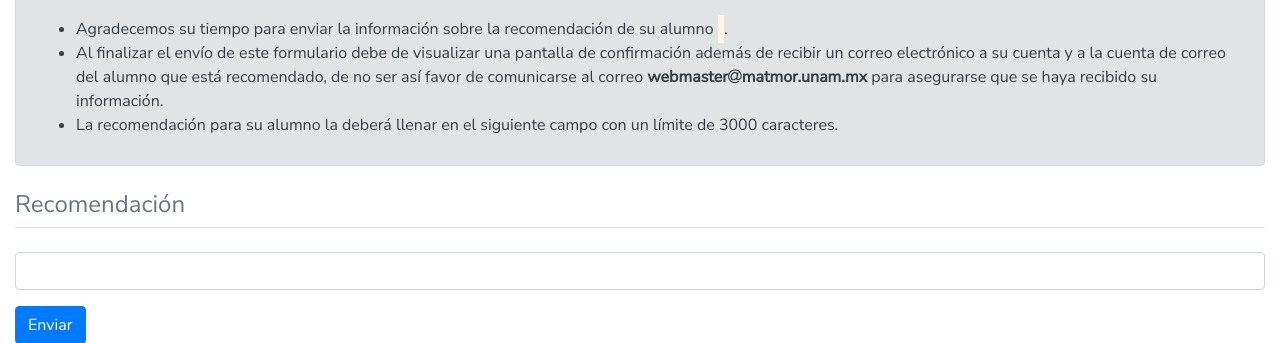
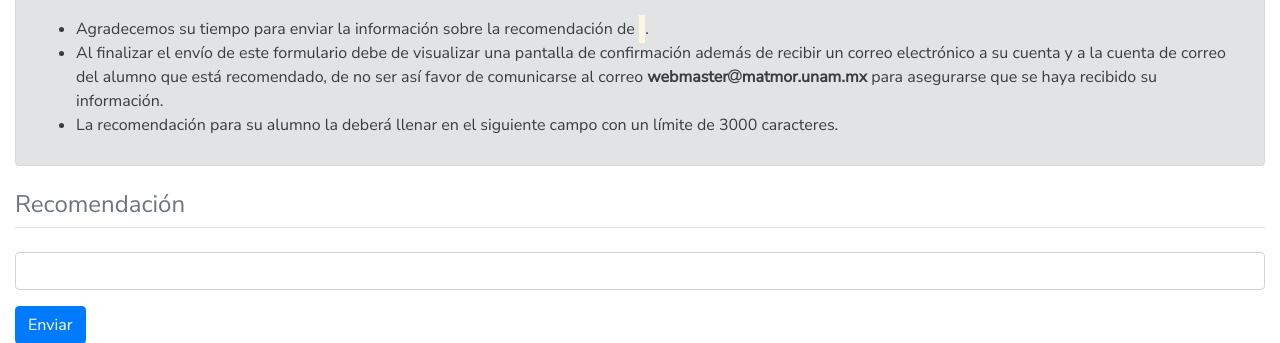
Before and after one commit to lugetego/EMALCA20, a Symfony app: template templates/registro/referencia.html.twig in a window 1280 px wide. Shown: the part 100-443 px from the top of the page. Run offline with Twig, Linux system fonts and the light colour scheme; the template is opened without the code that fills it, so the values that code supplies are empty; form fields are guessed from the names that the template uses; some libraries are stand-ins or nearby versions.

Commit message:
Modificaciones Ferran

```diff
--- a/templates/registro/confirmacion.txt.twig
+++ b/templates/registro/confirmacion.txt.twig
@@ -6,7 +6,7 @@ Gracias. Hemos recibido tu registro a la {{ evento }}
 Nombre: {{ registro.nombre|title }} {{ registro.apaterno|title }}
 Correo: {{ registro.correo }}
 
-Te comunicaremos el resultado de tu solicitud a más tardar el X de xxxx
+Te comunicaremos el resultado de tu solicitud a más tardar la semana del 15 de noviembre de 2020.
 
 ¡Saludos cordiales!
 
--- a/templates/registro/referencia.html.twig
+++ b/templates/registro/referencia.html.twig
@@ -13,7 +13,7 @@
 <div class="mt-2 alert alert-secondary" role="alert">
     <p><strong>Estimado profesor(a) {{ registro.profesorInst }},</strong></p>
     <ul>
-        <li>Agradecemos su tiempo para enviar la información sobre la recomendación de su alumno <mark>{{ registro.nombre|title }}  {{ registro.apaterno|title }}</mark>.</li>
+        <li>Agradecemos su tiempo para enviar la información sobre la recomendación de <mark>{{ registro.nombre|title }}  {{ registro.apaterno|title }}</mark>.</li>
         <li>Al finalizar el envío de este formulario debe de visualizar una pantalla de confirmación además de recibir
             un correo electrónico a su cuenta y a la cuenta de correo del alumno que está recomendado,
             de no ser así favor de comunicarse al correo <strong>webmaster<i class="fa fa-at"></i>matmor.unam.mx</strong> para asegurarse que se haya recibido su información.</li>
```
